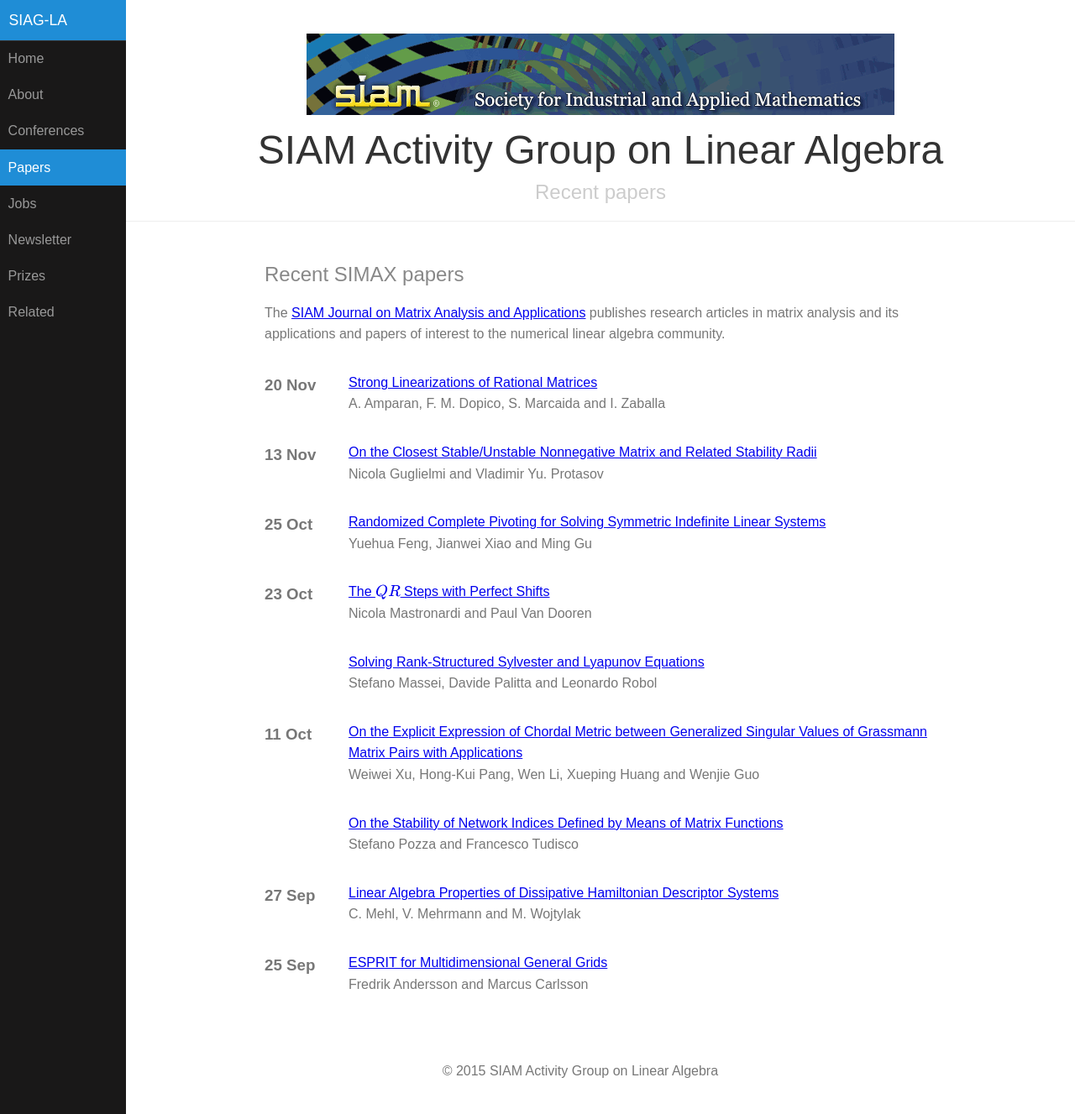
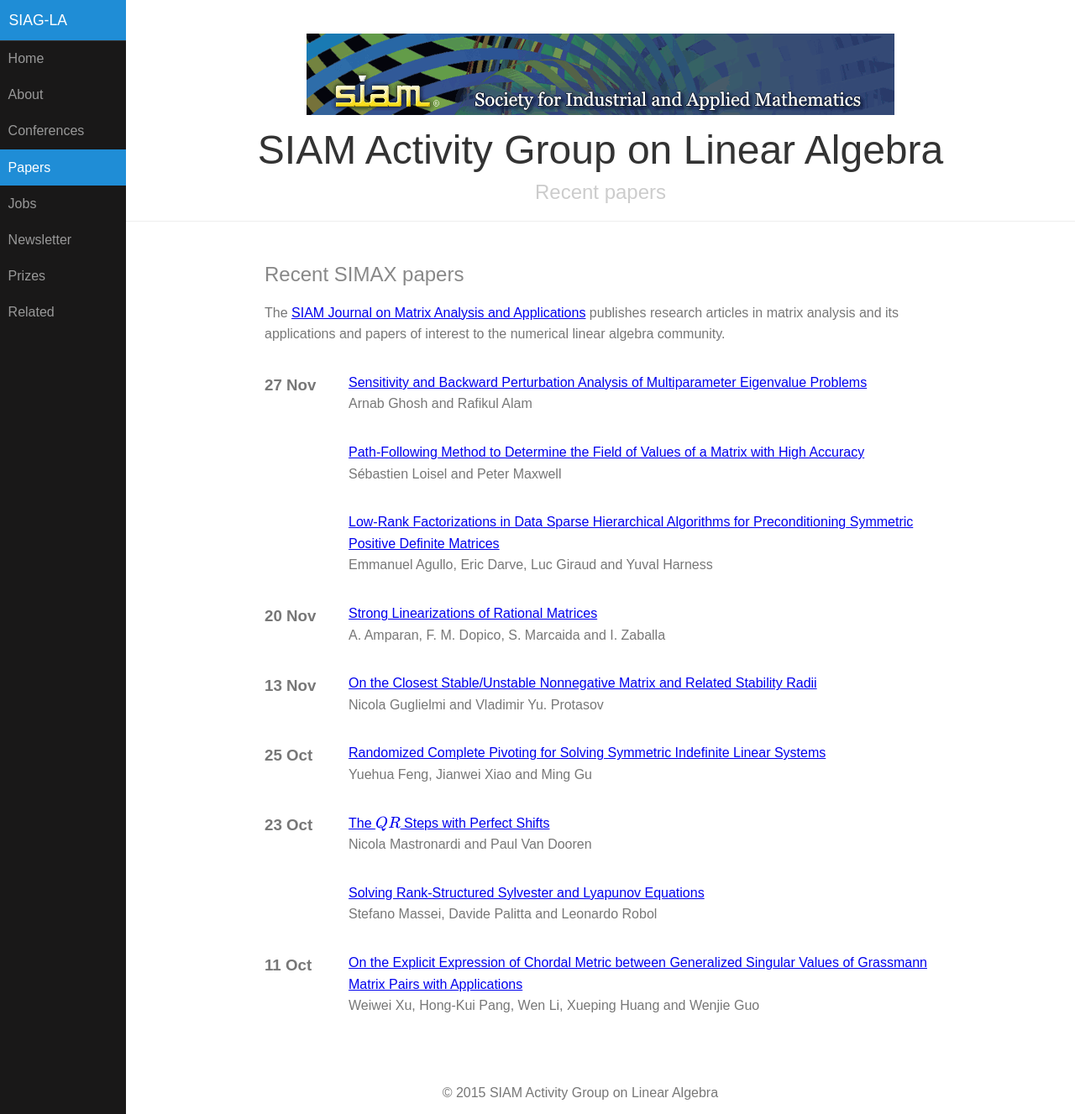
Before and after one commit to dbindel/siagla, a Jekyll site: the page built from simax.html, in a window 1280 px wide and 1327 px high. Shown: the whole window at 84% size. Built offline with Jekyll 4.4.1, drawn with Linux system fonts in a browser that asks for light colours; formulas are drawn with MathJax 3.

Commit message:
Automated updates to simax.yml

```diff
--- a/_data/simax.yml
+++ b/_data/simax.yml
@@ -3158,3 +3158,30 @@
   pp_start: '1670'
   title: Strong Linearizations of Rational Matrices
   volume: '39'
+- authors: Emmanuel Agullo, Eric Darve, Luc Giraud and Yuval Harness
+  date: '2018-11-27T08:00:00Z'
+  doi: doi:10.1137/17M1151158
+  link: https://epubs.siam.org/doi/abs/10.1137/17M1151158?ai=s7&mi=3ezuvv&af=R
+  pp_end: '1725'
+  pp_start: '1701'
+  title: Low-Rank Factorizations in Data Sparse Hierarchical Algorithms for Preconditioning
+    Symmetric Positive Definite Matrices
+  volume: '39'
+- authors: S&#233;bastien Loisel and Peter Maxwell
+  date: '2018-11-27T08:00:00Z'
+  doi: doi:10.1137/17M1148608
+  link: https://epubs.siam.org/doi/abs/10.1137/17M1148608?ai=s7&mi=3ezuvv&af=R
+  pp_end: '1749'
+  pp_start: '1726'
+  title: Path-Following Method to Determine the Field of Values of a Matrix with High
+    Accuracy
+  volume: '39'
+- authors: Arnab Ghosh and Rafikul Alam
+  date: '2018-11-27T08:00:00Z'
+  doi: doi:10.1137/18M1181377
+  link: https://epubs.siam.org/doi/abs/10.1137/18M1181377?ai=s7&mi=3ezuvv&af=R
+  pp_end: '1775'
+  pp_start: '1750'
+  title: Sensitivity and Backward Perturbation Analysis of Multiparameter Eigenvalue
+    Problems
+  volume: '39'
```
